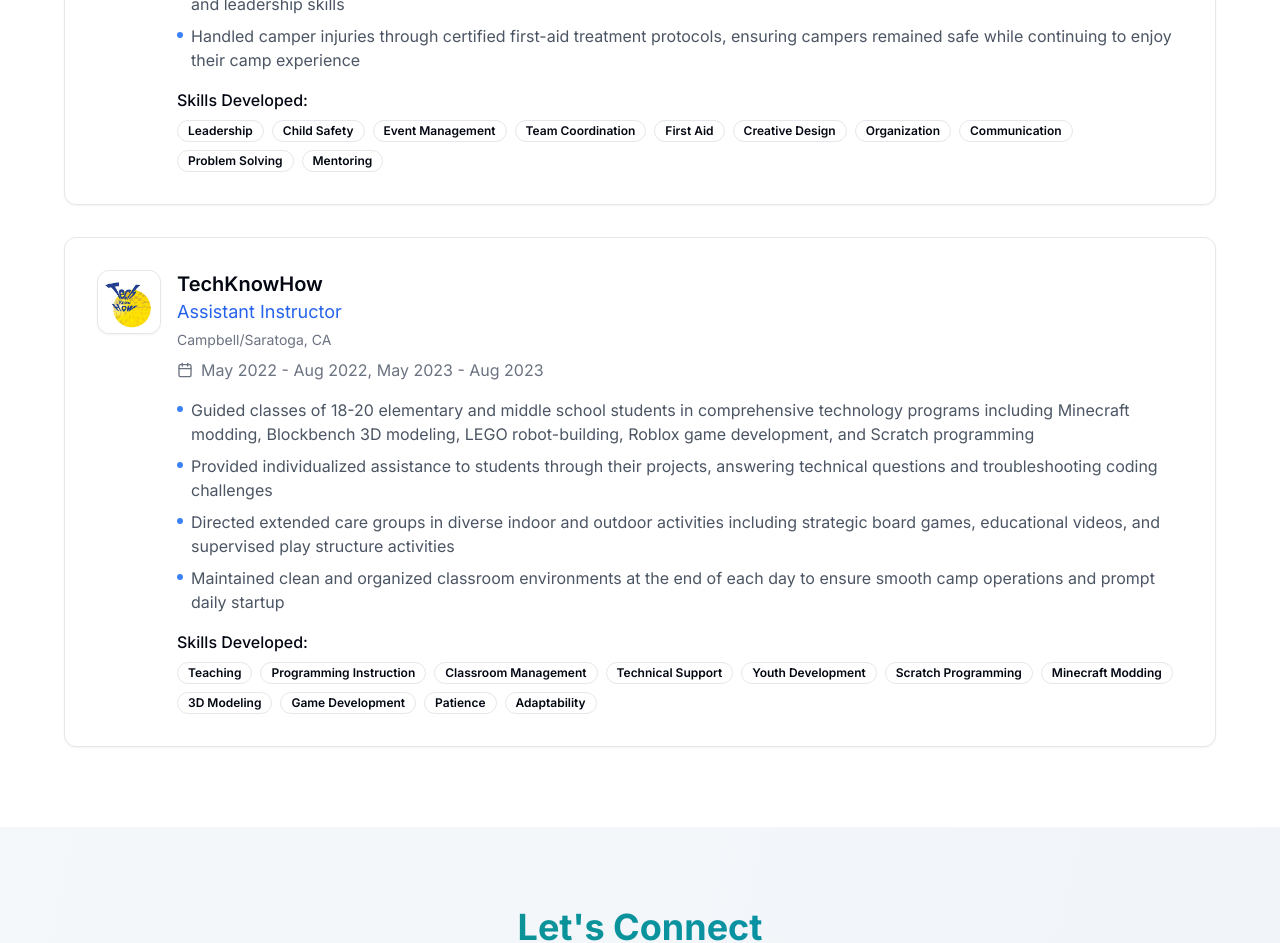
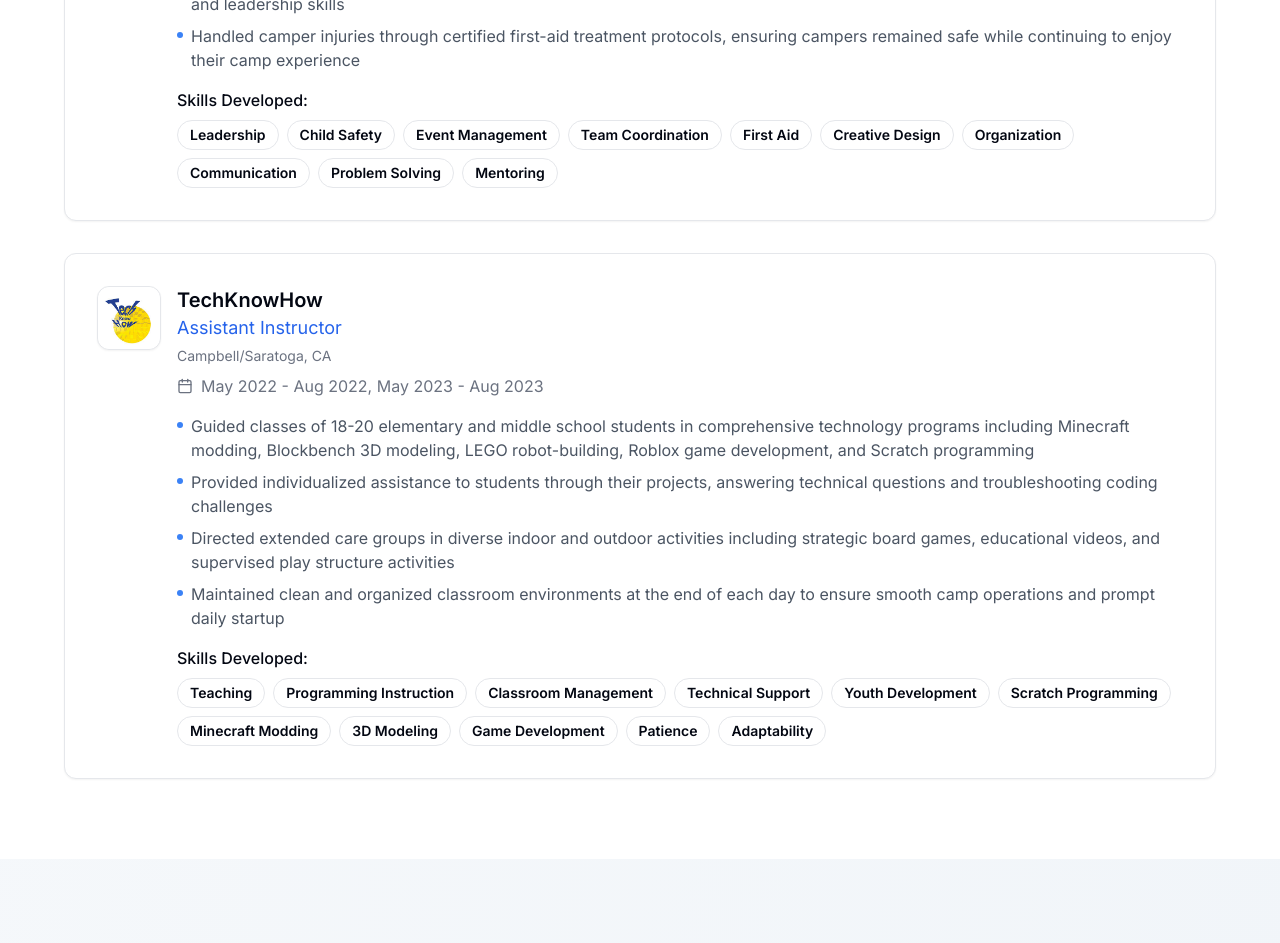
Before and after one commit to nikashs26/My-Personal-Website, a React (Vite) app: page / in a window 1280 px wide. Shown: the part 4880-5823 px from the top of the page. Built offline with nearby package versions, Linux system fonts and the light colour scheme.

Commit message:
feat: Increase skills tag size in experience section
Increased the size of the "Skills Developed" tags within the experience section.

```diff
--- a/src/pages/Index.tsx
+++ b/src/pages/Index.tsx
@@ -1,3 +1,4 @@
+
 import { useState, useEffect, useRef } from 'react';
 import { Card, CardContent } from "@/components/ui/card";
 import { Badge } from "@/components/ui/badge";
@@ -674,7 +675,7 @@ const Index = () => {
                           <h4 className="font-medium mb-2">Skills Developed:</h4>
                           <div className="flex flex-wrap gap-2">
                             {job.skills.map((skill) => (
-                              <Badge key={skill} variant="outline">{skill}</Badge>
+                              <Badge key={skill} variant="outline" className="text-sm px-3 py-1">{skill}</Badge>
                             ))}
                           </div>
                         </div>
```
